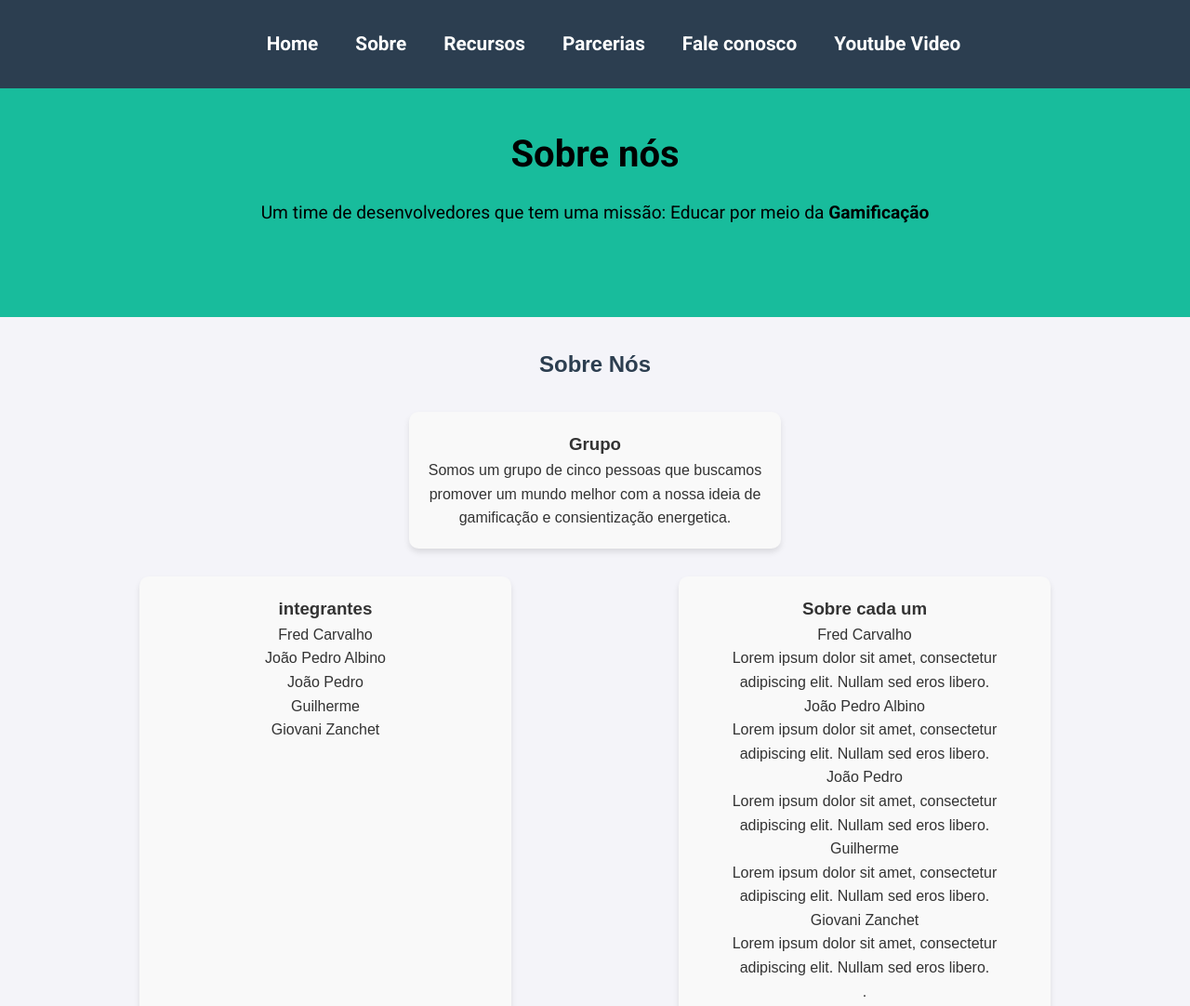
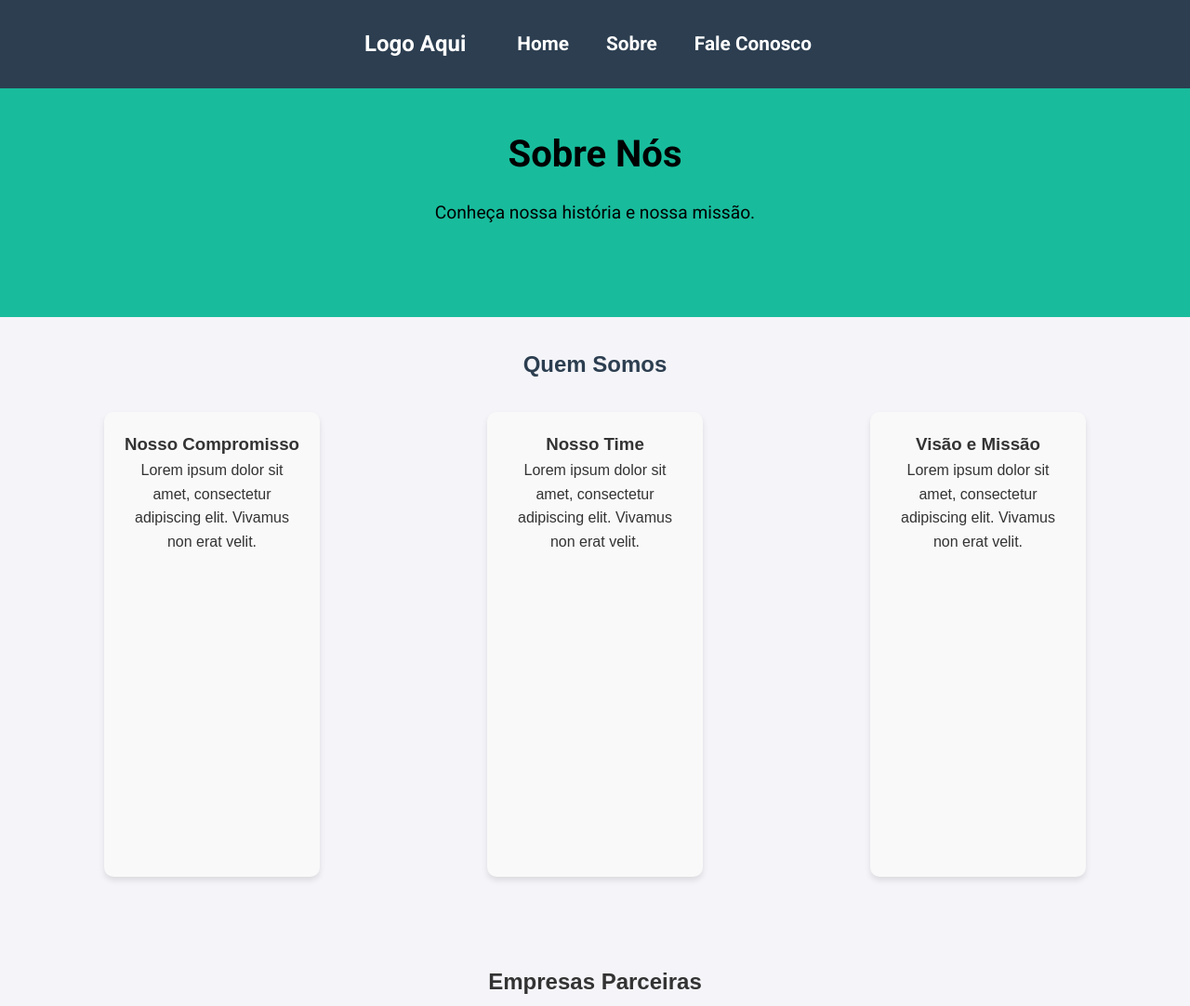
Before and after one commit to fcarvalhh/GLOBALSOLUTIONS, a plain HTML site: page GLOBAL SOLUTIONS 2024/about.html in a window 1280 px wide. Shown: the top 1082 px of the page at 93% size. Drawn offline with Linux system fonts and the light colour scheme.

Commit message:
alteração na pagina about

```diff
--- a/GLOBAL SOLUTIONS 2024/about.html
+++ b/GLOBAL SOLUTIONS 2024/about.html
@@ -3,61 +3,42 @@
 <head>
     <meta charset="UTF-8">
     <meta name="viewport" content="width=device-width, initial-scale=1.0">
-    <title>About Us</title>
+    <title>Sobre nós</title>
+    <link href="https://fonts.googleapis.com/css2?family=Montserrat:ital,wght@0,100..900;1,100..900&family=Roboto:ital,wght@0,100;0,300;0,400;0,500;0,700;0,900;1,100;1,300;1,400;1,500;1,700;1,900&display=swap" rel="stylesheet">
     <link rel="stylesheet" href="styles.css">
 </head>
 <body>
-    <header>
-        <nav class="navbar">
+
+    <div class="navbar">
+        <div class="logo">Logo Aqui</div>
         <ul class="nav-links">
             <li><a href="index.html">Home</a></li>
             <li><a href="about.html">Sobre</a></li>
-                <li><a href="resources.html">Recursos</a></li>
-                <li><a href="partners.html">Parcerias</a></li>
-                <li><a href="fale-conosco.html">Fale conosco</a></li>
-                <li><a href="https://www.youtube.com/watch?v=q86g1aop6a8&ab_channel=JackAssir" target="_blank">Youtube Video</a></li> <!-- FC - Depois mudar o link do vídeo pro pitch video, não esquecer.-->
-                <script src="script.js" defer></script>
+            <li><a href="faleconosco.html">Fale Conosco</a></li>
         </ul>
-    </header>
+    </div>
 
-    <main>
+
     <section class="hero">
-            <h1>Sobre nós</h1>
-            <p>Um time de desenvolvedores que tem uma missão: Educar por meio da <strong>Gamificação</strong></p>
-
+        <h1>Sobre Nós</h1>
+        <p>Conheça nossa história e nossa missão.</p>
     </section>
 
+
     <section class="features">
-            <h2>Sobre Nós</h2>
-            <div class="card-container-aboutus">
-                <div class="card-group">
-                    <h3>Grupo</h3>
-                    <p>Somos um grupo de cinco pessoas que buscamos promover um mundo melhor com a nossa ideia de gamificação e consientização energetica.</p>
-                    <!--Não sei se gostei dessa explicação_Joao Albino-->
-                </div>
-            </div>
+        <h2>Quem Somos</h2>
         <div class="card-container-aboutus">
             <div class="card-aboutus">
-                    <h3>integrantes</h3>
-                    <p>Fred Carvalho <br> João Pedro Albino <br> João Pedro <br> Guilherme <br> Giovani Zanchet</p>
-                    <!--Não lembrava o sobrenome de todos_Joao Albino-->
+                <h3>Nosso Compromisso</h3>
+                <p>Lorem ipsum dolor sit amet, consectetur adipiscing elit. Vivamus non erat velit.</p>
             </div>
             <div class="card-aboutus">
-                    <h3>Sobre cada um</h3>
-                    <p>Fred Carvalho <br> Lorem ipsum dolor sit amet, consectetur adipiscing elit. Nullam sed eros libero.
-                        <br>
-                       João Pedro Albino <br> Lorem ipsum dolor sit amet, consectetur adipiscing elit. Nullam sed eros libero.
-                        <br>
-                        João Pedro <br> Lorem ipsum dolor sit amet, consectetur adipiscing elit. Nullam sed eros libero.
-                        <br>
-                        Guilherme <br> Lorem ipsum dolor sit amet, consectetur adipiscing elit. Nullam sed eros libero.
-                        <br>
-                        Giovani Zanchet <br> Lorem ipsum dolor sit amet, consectetur adipiscing elit. Nullam sed eros libero.
-                     </p>
-                     <!--Não gostei dessa parte preciso melhorar_Joao Albino-->
-
-                    </p>
-                    .</p>
+                <h3>Nosso Time</h3>
+                <p>Lorem ipsum dolor sit amet, consectetur adipiscing elit. Vivamus non erat velit.</p>
+            </div>
+            <div class="card-aboutus">
+                <h3>Visão e Missão</h3>
+                <p>Lorem ipsum dolor sit amet, consectetur adipiscing elit. Vivamus non erat velit.</p>
             </div>
         </div>
     </section>
@@ -74,10 +55,20 @@
         </div>
     </section>
 
+    <!-- Call to Action -->
     <section class="call-to-action">
-            <h2>Quer participar dessa mudança?</h2>
-            <p>Junte-se a nós e faça parte do futuro sustentável!</p>
-            <a href="contact.html" class="cta-btn">Entre em Contato</a>
+        <h2>Entre em Contato Conosco</h2>
+        <p>Se você deseja saber mais sobre nós, estamos à disposição para conversar.</p>
+        <a href="fale-conosco.html" class="cta-btn">Fale Conosco</a>
     </section>
-    </main>
-        </nav>
+
+    <!-- Footer -->
+    <footer>
+        <p>&copy; © 2024 Plataforma Sustentável - EcoRacers. Todos os direitos reservados.</p>
+    </footer>
+
+
+
+
+</body>
+</html>
--- a/GLOBAL SOLUTIONS 2024/styles.css
+++ b/GLOBAL SOLUTIONS 2024/styles.css
@@ -152,7 +152,16 @@ body {
     transition: transform 0.3s ease, box-shadow 0.3s cubic-bezier(0.6, -0.28, 0.74, 0.05);
     align-items: center;
     margin: 0px 80px;
+
 }
+
+.card-aboutus:hover {
+    transform: rotate(2deg) scale(1.03);
+    box-shadow: 0 8px 12px rgba(0, 0, 0, 0.2);
+    background-color: #f0f8ff;
+}
+
+
 
 
 
```
Also changed, not shown: GLOBAL SOLUTIONS 2024/index.html (+1 -1 lines). Lines whose indentation alone changed are shown as unchanged.
